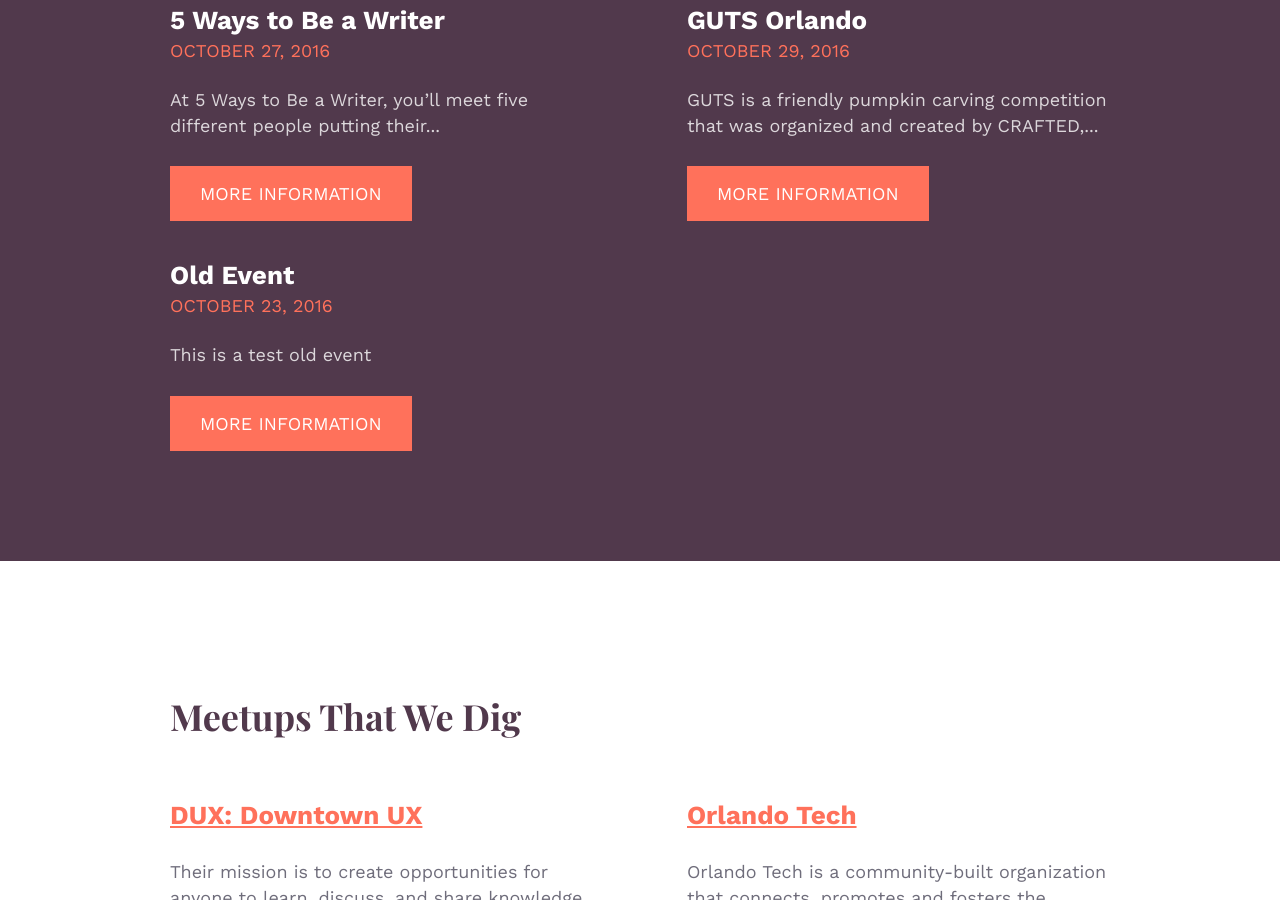
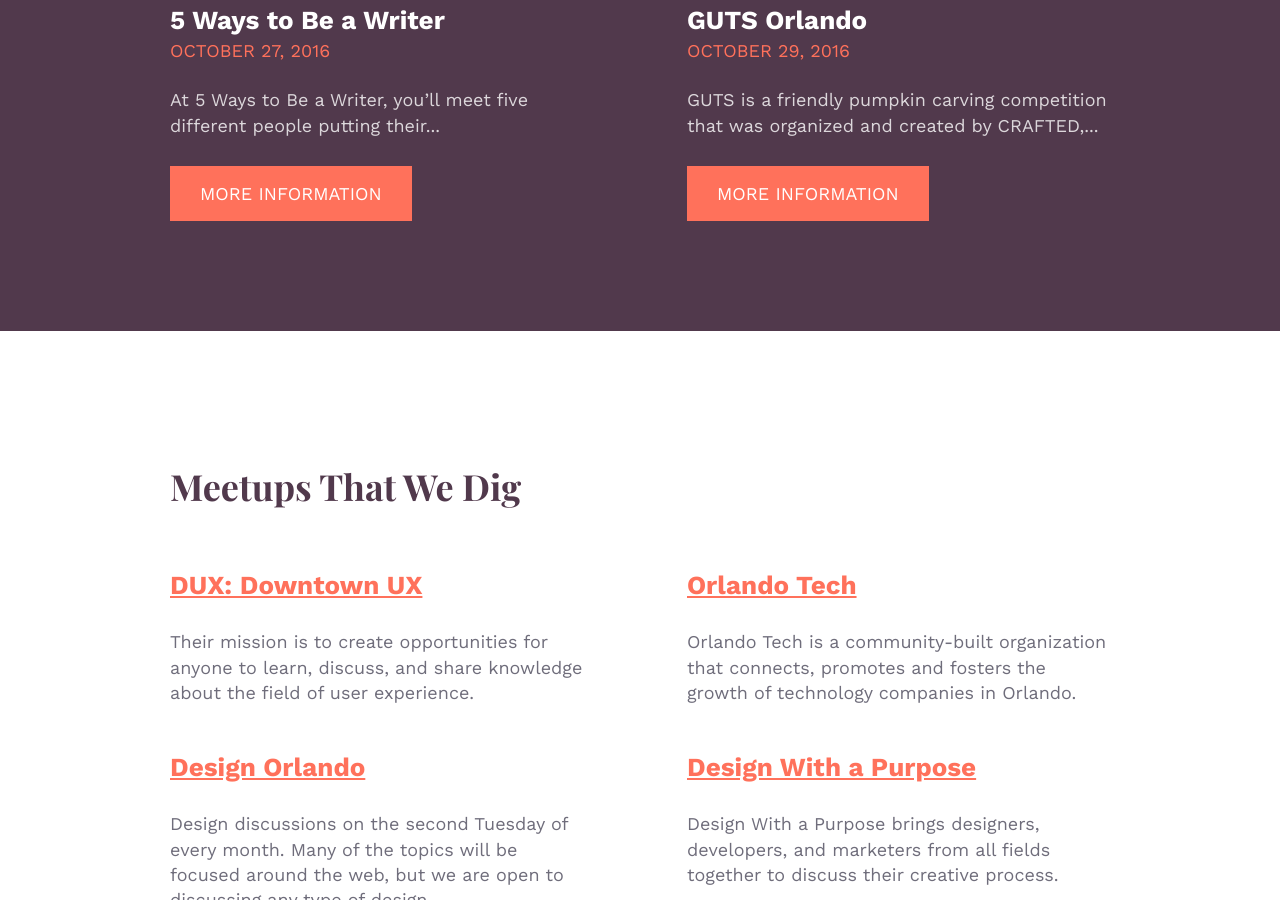
Before and after one commit to whosdustin/orlando-designers, a Jekyll site: the page built from index.html, in a window 1280 px wide and 900 px high, scrolled down 2020 px. Built offline with Jekyll 4.4.1, drawn with Linux system fonts in a browser that asks for light colours; comment, search, counter and statistics services are not loaded.

Commit message:
a long process of getting events section working

```diff
--- a/index.html
+++ b/index.html
@@ -76,29 +76,37 @@
 <section class="section--secondary">
 	<div class="main__wrapper">
 		<h2>Upcoming Events in <nobr>O-Town</nobr></h2>
+
 		{% assign event_count = site.events | size %}
+		{% assign sorted_events = site.events | sort: 'start_date' %}
 
-		{% for event in site.events limit: 6 %}
-			{% if event_count == '1' or '2' or '4'%}
-				{% assign layout = 'l__half' %}
-			{% else %}
-				{% assign layout = 'l__third' %}
-			{% endif %}
-			<div class="{{ layout }}" itemscope itemtype="http://schema.org/Event">
+		{% for event in sorted_events limit: 6 %}
+
+		{% capture nowunix %}{{ 'now' | date: '%s'}}{% endcapture %}
+		{% capture eventtime %}{{ event.start_date | date: '%s'}}{% endcapture%}
+
+			{% if eventtime > nowunix %}
+			<div class="l__half" itemscope itemtype="http://schema.org/Event">
 				<h3 class="with__lead" itemprop="name">{{ event.title }}</h3>
 				<h4>
-					{% if event.end_date == nil %}
-						<time datetime="{{event.start_date}}" itemprop="startDate">{{ event.start_date | date: "%B %-d"}}</time>-
-						<time datetime="{{event.end_date}}" itemprop="endDate">{{ event.end_date | date: "%-d %Y" }}</time>
+					{% assign endday = event.end_date | date: '%F' %}
+					{% assign startday = event.start_date | date: '%F' %}
+					{% unless endday == '' or endday == startday %}
+						<time datetime="{{event.start_date}}" itemprop="startDate">
+							{{ event.start_date | date: "%B %-d"}}</time>-
+						<time datetime="{{event.end_date}}" itemprop="endDate">
+							{{ event.end_date | date: "%-d %Y" }}</time>
 					{% else %}
-						<time datetime="{{event.start_date}}" itemprop="startDate">{{ event.start_date | date: "%B %-d, %Y" }}</time>
-					{% endif%}
+						<time datetime="{{event.start_date}}" itemprop="startDate">
+							{{ event.start_date | date: "%B %-d, %Y" }}</time>
+					{% endunless %}
 				</h4>
 				<p>
 					{{ event.content | truncatewords: 14}}
 				</p>
 				<a href="{{ event.link }}" itemprop="mainEntityOfPage" class="button button--secondary">More Information</a>
 			</div>
+			{% endif %}
 		{% endfor %}
 	</div>
 </section>
```
Also changed, not shown: 1 other file.
